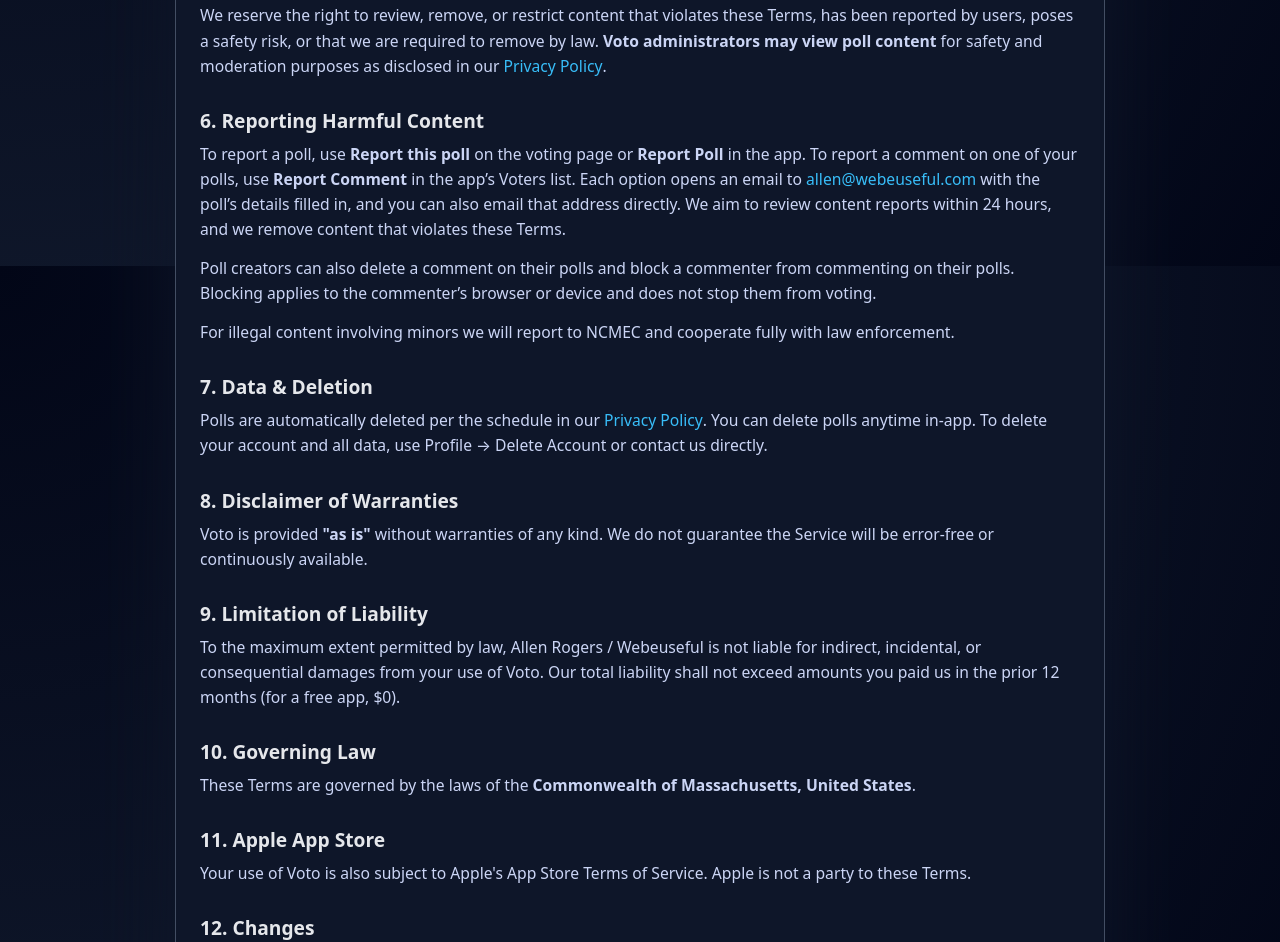
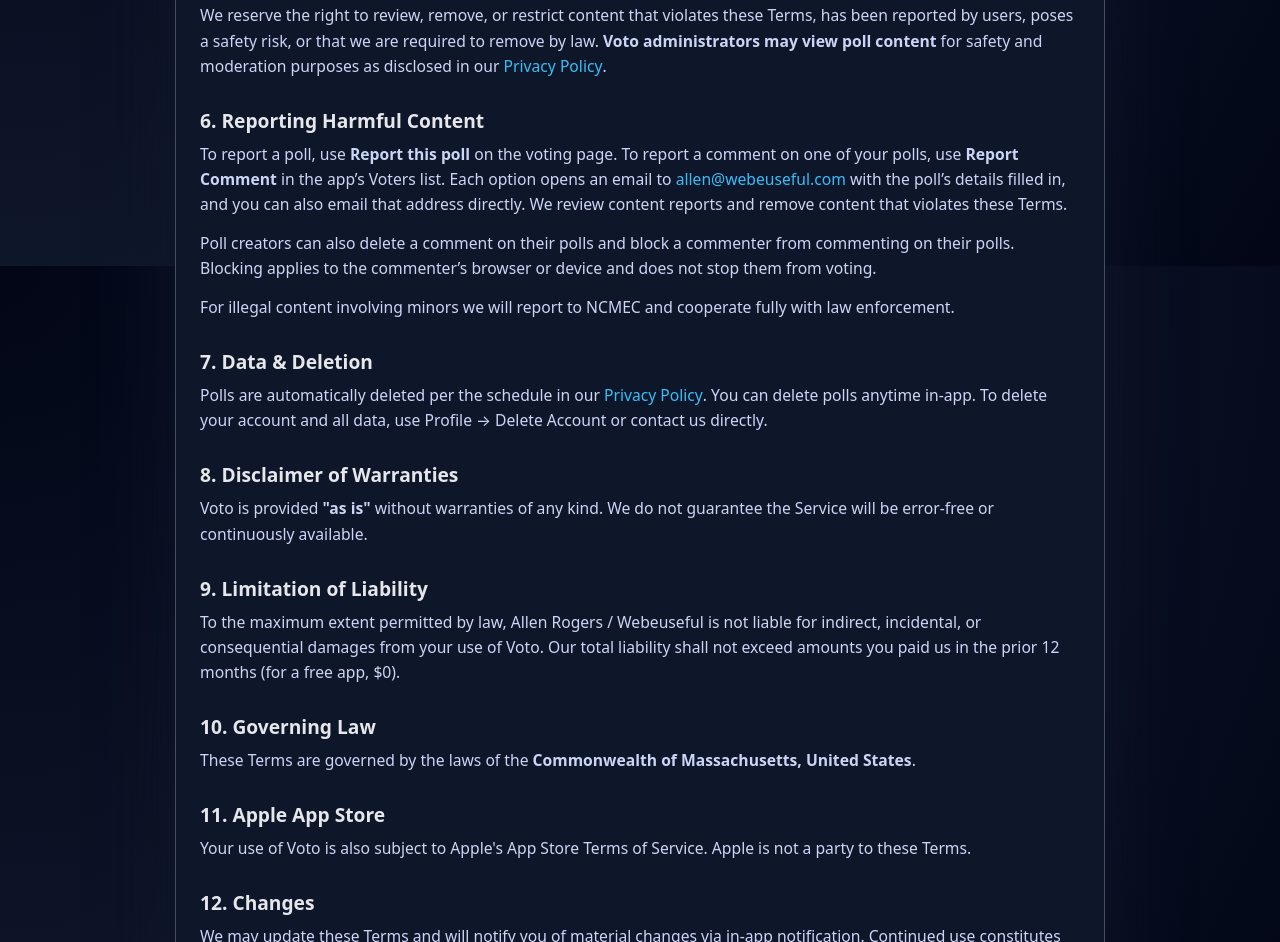
Before and after one commit to acrogers-app/webeuseful-site, a plain HTML site: page terms.html in a window 1280 px wide. Shown: the part 1334-2276 px from the top of the page. Drawn offline with Linux system fonts and the light colour scheme.

Commit message:
Terms §6: drop in-app Report Poll and 24-hour review promise
Report Poll can't be reached in Voto build 11 (users only open their own
polls in the app); polls are reported from the voting page. Review-time
wording now matches the App Review Notes. NCMEC sentence unchanged
(pending legal review).

Co-Authored-By: Claude Opus 5.5 <noreply@anthropic.com>

```diff
--- a/terms.html
+++ b/terms.html
@@ -108,7 +108,7 @@
       <p>We reserve the right to review, remove, or restrict content that violates these Terms, has been reported by users, poses a safety risk, or that we are required to remove by law. <strong>Voto administrators may view poll content</strong> for safety and moderation purposes as disclosed in our <a href="privacy.html">Privacy Policy</a>.</p>
 
       <h2>6. Reporting Harmful Content</h2>
-      <p>To report a poll, use <strong>Report this poll</strong> on the voting page or <strong>Report Poll</strong> in the app. To report a comment on one of your polls, use <strong>Report Comment</strong> in the app&rsquo;s Voters list. Each option opens an email to <a href="mailto:allen@webeuseful.com">allen@webeuseful.com</a> with the poll&rsquo;s details filled in, and you can also email that address directly. We aim to review content reports within 24 hours, and we remove content that violates these Terms.</p>
+      <p>To report a poll, use <strong>Report this poll</strong> on the voting page. To report a comment on one of your polls, use <strong>Report Comment</strong> in the app&rsquo;s Voters list. Each option opens an email to <a href="mailto:allen@webeuseful.com">allen@webeuseful.com</a> with the poll&rsquo;s details filled in, and you can also email that address directly. We review content reports and remove content that violates these Terms.</p>
       <p>Poll creators can also delete a comment on their polls and block a commenter from commenting on their polls. Blocking applies to the commenter&rsquo;s browser or device and does not stop them from voting.</p>
       <p>For illegal content involving minors we will report to NCMEC and cooperate fully with law enforcement.</p>
 
```
